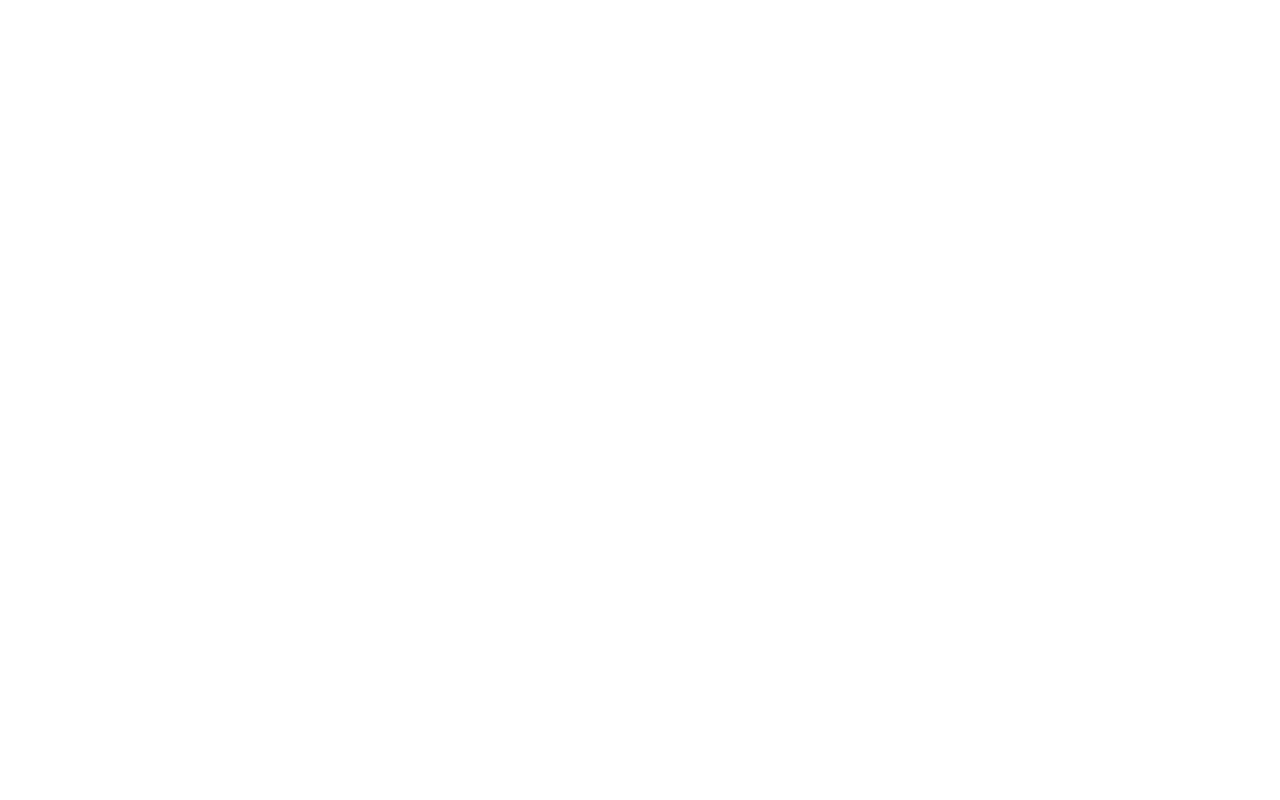
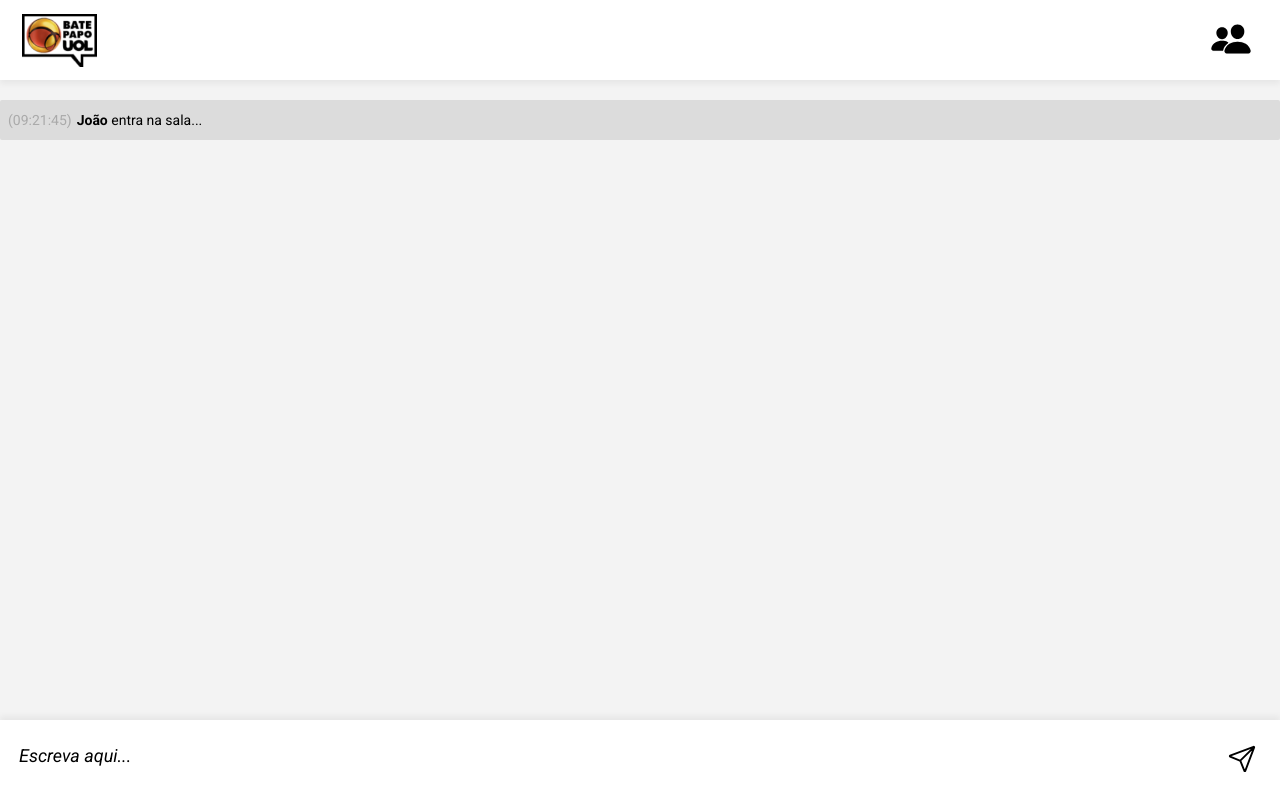
Before and after one commit to AnaSMatos/BatePapo-Uol, a plain HTML site: page index.html in a window 1280 px wide. Drawn offline with nearby package versions, Linux system fonts and the light colour scheme.

Commit message:
estrutura básica

```diff
--- a/css/reset.css
+++ b/css/reset.css
@@ -0,0 +1,48 @@
+/* http://meyerweb.com/eric/tools/css/reset/
+   v2.0 | 20110126
+   License: none (public domain)
+*/
+
+html, body, div, span, applet, object, iframe,
+h1, h2, h3, h4, h5, h6, p, blockquote, pre,
+a, abbr, acronym, address, big, cite, code,
+del, dfn, em, img, ins, kbd, q, s, samp,
+small, strike, strong, sub, sup, tt, var,
+b, u, i, center,
+dl, dt, dd, ol, ul, li,
+fieldset, form, label, legend,
+table, caption, tbody, tfoot, thead, tr, th, td,
+article, aside, canvas, details, embed,
+figure, figcaption, footer, header, hgroup,
+menu, nav, output, ruby, section, summary,
+time, mark, audio, video {
+	margin: 0;
+	padding: 0;
+	border: 0;
+	font-size: 100%;
+	font: inherit;
+	vertical-align: baseline;
+}
+/* HTML5 display-role reset for older browsers */
+article, aside, details, figcaption, figure,
+footer, header, hgroup, menu, nav, section {
+	display: block;
+}
+body {
+	line-height: 1;
+}
+ol, ul {
+	list-style: none;
+}
+blockquote, q {
+	quotes: none;
+}
+blockquote:before, blockquote:after,
+q:before, q:after {
+	content: '';
+	content: none;
+}
+table {
+	border-collapse: collapse;
+	border-spacing: 0;
+}
--- a/css/style.css
+++ b/css/style.css
@@ -0,0 +1,123 @@
+*{
+    font-family: 'Roboto', sans-serif;
+}
+
+/*Topo*/
+header{
+    width: 100%;
+    height: 80px;
+    display: flex;
+    justify-content: space-between;
+    align-items: center;
+    position: fixed;
+    top: 0;
+    left: 0;
+    right: 0;
+    background: white;
+    box-shadow: 0px 4px 6px rgba(0, 0, 0, 0.05);
+    z-index: 1;
+}
+
+.top img{
+    margin: 0 22px;
+}
+
+.top ion-icon{
+    font-size: 42px;
+}
+
+.top button{
+    background: none;
+    border: none;
+    cursor: pointer;
+    margin: 0 22px;
+}
+
+/*Chat*/
+
+.box-chat{
+    width: 100%;
+    height: 100vh;
+    position: absolute;
+    z-index: 0;
+    background: #F3F3F3;
+}
+
+.chat{
+    margin: 100px 0;
+}
+
+.horario{
+    color: #AAAAAA;
+    margin-left: 8px;
+    margin-right: 5px;
+}
+
+.mensagem{
+    margin-right: 8px;
+}
+
+
+/*Entrada e saída da sala*/
+.entrada-saida{
+    width: 100%;
+    background: #DCDCDC;
+    border-radius: 2px;
+    height: 40px;
+    display: flex;
+    align-items: center;
+    font-size: 14px;
+}
+
+/*Msg privada*/
+/*Mensagem pública*/
+
+
+
+/*Área de enviar mensagem*/
+.message{
+    width: 100%;
+    height: 80px;
+    display: flex;
+    justify-content: space-between;
+    align-items: center;
+    position: fixed;
+    bottom: 0;
+    left: 0;
+    right: 0;
+    background: white;
+    box-shadow: 0px -4px 6px rgba(0, 0, 0, 0.05);
+}
+
+.message textarea{
+    width: 80%;
+    margin: 0 17px;
+    border: none;
+    display: flex;
+    align-items: center;
+    height: 30px;
+    font-size: 18px;
+    resize: none;
+}
+
+textarea:focus{
+    outline: none;
+}
+
+textarea::placeholder{
+    color: black;
+    font-style: italic;
+    font-weight: normal;
+    font-size: 18px;
+}
+
+.message ion-icon{
+    font-size: 30px;
+}
+
+.message button{
+    background: none;
+    border: none;
+    margin: 0 17px;
+    cursor: pointer;
+}
--- a/index.html
+++ b/index.html
@@ -1,12 +1,43 @@
 <!DOCTYPE html>
-<html lang="en">
+<html lang="pt-br">
 <head>
     <meta charset="UTF-8">
     <meta http-equiv="X-UA-Compatible" content="IE=edge">
     <meta name="viewport" content="width=device-width, initial-scale=1.0">
-    <title>Document</title>
+    <!--CSS-->
+    <link rel="stylesheet" href="css/reset.css">
+    <link rel="stylesheet" href="css/style.css">
+    <!--Fontes-->
+    <link rel="preconnect" href="https://fonts.googleapis.com">
+    <link rel="preconnect" href="https://fonts.gstatic.com" crossorigin>
+    <link href="https://fonts.googleapis.com/css2?family=Roboto:ital,wght@0,100;0,300;0,400;0,500;0,700;1,400&display=swap" rel="stylesheet">
+    <title>Bate-Papo Uol</title>
 </head>
 <body>
+    <div class="container">
+        <header class="top">
+            <img src="arquivos/logo1.png" alt="">
+            <button><ion-icon name="people"></ion-icon></button>
+        </header>
+        <main class="box-chat">
+            <div class="chat">
+                <div class="entrada-saida">
+                    <p class="horario">(09:21:45)</p>
+                    <p class="mensagem"><span style="font-weight: bold;">João</span> entra na sala...</p>
+                </div>
+            </div>
+        </main>
 
+        <footer class="message">
+            <textarea name="send-message" id="send-message" rows="1" placeholder="Escreva aqui..."></textarea>
+            <button><ion-icon name="paper-plane-outline"></ion-icon></button>
+        </footer>
+    </div>
+
+    <!--icons-->
+    <script type="module" src="https://unpkg.com/ionicons@5.5.2/dist/ionicons/ionicons.esm.js"></script>
+    <script nomodule src="https://unpkg.com/ionicons@5.5.2/dist/ionicons/ionicons.js"></script>
+    <!--script-->
+    <script src="script.js"></script>
 </body>
 </html>
```
Also changed, not shown: arquivos/logo1.png (added), 1 other file.
